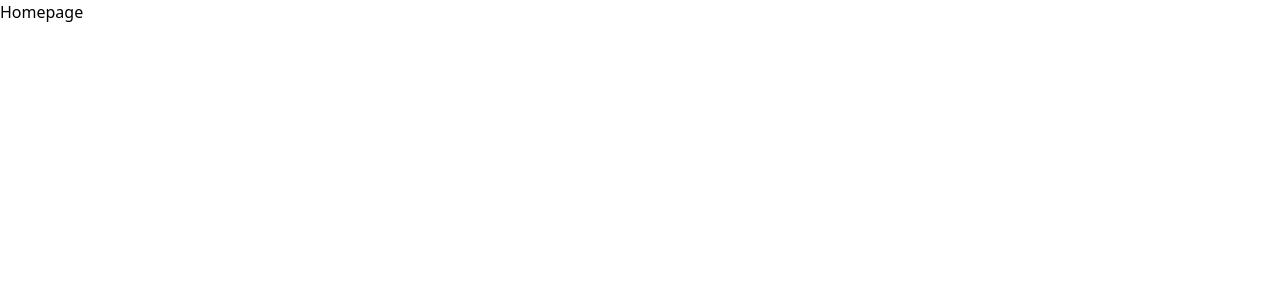
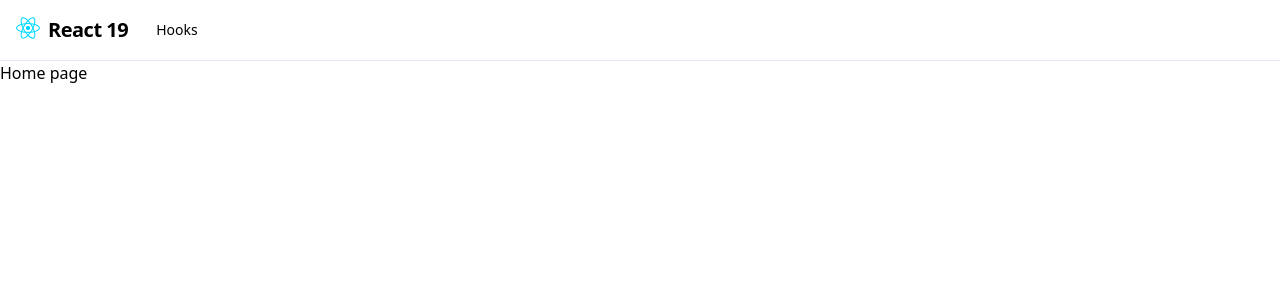
Before and after one commit to TungPH7/learn-react-19, a React (Vite) app: page / in a window 1280 px wide. Shown: the top 300 px of the page. Built offline with nearby package versions, Linux system fonts and the light colour scheme.

Commit message:
Add Header component with dropdown menu

```diff
--- a/src/App.tsx
+++ b/src/App.tsx
@@ -1,12 +1,35 @@
 import { BrowserRouter, Route, Routes } from 'react-router'
 import './global.css'
+import { DefaultLayout } from './layout/default-layout'
 
 function App() {
   return (
     <BrowserRouter>
       <Routes>
-        <Route path="/" element={<div>Homepage</div>} />
-        <Route path="/about" element={<div>About</div>} />
+        <Route
+          path="/"
+          element={
+            <DefaultLayout>
+              <div>Home page</div>
+            </DefaultLayout>
+          }
+        />
+        <Route
+          path="hooks/use-state"
+          element={
+            <DefaultLayout>
+              <div>useState page</div>
+            </DefaultLayout>
+          }
+        />
+        <Route
+          path="hooks/use-effect"
+          element={
+            <DefaultLayout>
+              <div>useEffect page</div>
+            </DefaultLayout>
+          }
+        />
       </Routes>
     </BrowserRouter>
   )
--- /dev/null
+++ b/src/layout/components/chevron-right.tsx
@@ -0,0 +1,13 @@
+export function ChevronRight(props: React.SVGProps<SVGSVGElement>) {
+  return (
+    <svg
+      viewBox="0 0 24 24"
+      fill="none"
+      stroke="currentColor"
+      strokeWidth="2"
+      {...props}
+    >
+      <path d="m9 6 6 6-6 6" />
+    </svg>
+  )
+}
--- /dev/null
+++ b/src/layout/components/dropdown-item.tsx
@@ -0,0 +1,45 @@
+import type { MenuNode } from '../header'
+import { MenuLink } from './menulink'
+import { ChevronRight } from './chevron-right'
+
+export function DropdownItem({
+  node,
+  level
+}: {
+  node: MenuNode
+  level: number
+}) {
+  const hasChildren = (node.children?.length ?? 0) > 0
+
+  const base = (
+    <MenuLink
+      to={node.path}
+      label={node.label}
+      className="flex w-full items-center justify-between gap-3 rounded-xl px-3 py-2 text-sm hover:bg-slate-100 focus:bg-slate-100 focus:outline-none"
+      trailing={
+        hasChildren ? <ChevronRight className="h-4 w-4 shrink-0" /> : null
+      }
+    />
+  )
+
+  if (!hasChildren) return base
+
+  return (
+    <>
+      {base}
+      {/* Nested flyout: positions to the right of the parent item */}
+      <div
+        role="menu"
+        className="invisible absolute left-full top-0 min-w-48 translate-x-1 rounded-2xl border border-slate-200 bg-white p-2 opacity-0 shadow-xl transition duration-150 ease-out group-hover/sub:visible group-hover/sub:translate-x-0 group-hover/sub:opacity-100 focus-within:visible focus-within:translate-x-0 focus-within:opacity-100"
+      >
+        <ul className="flex flex-col gap-1">
+          {node.children!.map((child) => (
+            <li key={child.id} className="relative group/sub">
+              <DropdownItem node={child} level={level + 1} />
+            </li>
+          ))}
+        </ul>
+      </div>
+    </>
+  )
+}
--- /dev/null
+++ b/src/layout/components/menulink.tsx
@@ -0,0 +1,46 @@
+import { NavLink } from 'react-router'
+
+export function MenuLink({
+  to,
+  label,
+  className,
+  trailing
+}: {
+  to?: string
+  label: string
+  className?: string
+  trailing?: React.ReactNode
+}) {
+  if (to) {
+    return (
+      <NavLink
+        to={to}
+        className={({ isActive }) =>
+          [
+            className,
+            'block whitespace-nowrap',
+            isActive ? 'bg-slate-900 text-white hover:bg-slate-900' : ''
+          ]
+            .filter(Boolean)
+            .join(' ')
+        }
+      >
+        <span className="flex items-center justify-between gap-3">
+          {label}
+          {trailing}
+        </span>
+      </NavLink>
+    )
+  }
+
+  return (
+    <span
+      className={['block whitespace-nowrap', className]
+        .filter(Boolean)
+        .join(' ')}
+    >
+      {label}
+      {trailing}
+    </span>
+  )
+}
--- /dev/null
+++ b/src/layout/components/top-level-item.tsx
@@ -0,0 +1,44 @@
+import type { MenuNode } from '../header'
+import { DropdownItem } from './dropdown-item'
+import { MenuLink } from './menulink'
+
+export function TopLevelItem({ node }: { node: MenuNode }) {
+  const hasChildren = node.children && node.children.length > 0
+
+  const baseLink = (
+    <MenuLink
+      to={node.path}
+      className="px-3 py-2 text-sm font-medium rounded-xl hover:bg-slate-100 focus:bg-slate-100 focus:outline-none"
+      label={node.label}
+    />
+  )
+
+  if (!hasChildren) return baseLink
+
+  return (
+    <>
+      <button
+        type="button"
+        className="px-3 py-2 text-sm font-medium rounded-xl hover:bg-slate-100 focus:bg-slate-100 focus:outline-none aria-expanded:rounded-b-none"
+        aria-haspopup="menu"
+        aria-expanded="false"
+      >
+        {node.label}
+      </button>
+
+      {/* First level dropdown */}
+      <div
+        role="menu"
+        className="invisible absolute left-0 top-full min-w-48 translate-y-1 rounded-2xl border border-slate-200 bg-white p-2 opacity-0 shadow-xl transition duration-150 ease-out group-hover:visible group-hover:translate-y-0 group-hover:opacity-100 focus-within:visible focus-within:translate-y-0 focus-within:opacity-100"
+      >
+        <ul className="flex flex-col gap-1">
+          {node.children!.map((child) => (
+            <li key={child.id} className="relative group/sub">
+              <DropdownItem node={child} level={1} />
+            </li>
+          ))}
+        </ul>
+      </div>
+    </>
+  )
+}
--- /dev/null
+++ b/src/layout/default-layout.tsx
@@ -0,0 +1,13 @@
+import React from 'react'
+import { Header } from './header'
+
+export const DefaultLayout: React.FC<React.PropsWithChildren> = ({
+  children
+}) => {
+  return (
+    <div>
+      <Header />
+      {children}
+    </div>
+  )
+}
--- /dev/null
+++ b/src/layout/header.tsx
@@ -0,0 +1,42 @@
+import { Link, NavLink } from 'react-router'
+import { TopLevelItem } from './components/top-level-item'
+import ReactLogo from '../assets/react.svg'
+import { MENU } from './menu-config'
+
+export type MenuNode = {
+  id: string
+  label: string
+  path?: string // optional for non-link headings
+  children?: MenuNode[]
+}
+
+export function Header({ menu = MENU }: { menu?: MenuNode[] }) {
+  return (
+    <header className="sticky top-0 z-50 w-full border-b border-slate-200 bg-white/80 backdrop-blur supports-[backdrop-filter]:bg-white/60">
+      <div className="mx-auto flex max-w-7xl items-center px-4 py-3 gap-4">
+        <div className="flex gap-2">
+          <Link to="/">
+            <img src={ReactLogo} className="h-6 w-6" alt="React logo" />
+          </Link>
+          <NavLink to="/" className="text-xl font-bold tracking-tight">
+            React 19
+          </NavLink>
+        </div>
+
+        {/* Desktop Nav */}
+        <nav className="hidden md:block">
+          <ul className="flex items-center gap-2">
+            {menu.map((node) => (
+              <li key={node.id} className="group relative">
+                <TopLevelItem node={node} />
+              </li>
+            ))}
+          </ul>
+        </nav>
+
+        {/* Mobile placeholder (optional) */}
+        <div className="md:hidden text-sm text-slate-500">Menu</div>
+      </div>
+    </header>
+  )
+}
--- /dev/null
+++ b/src/layout/menu-config.ts
@@ -0,0 +1,20 @@
+import type { MenuNode } from './header'
+
+export const MENU: MenuNode[] = [
+  {
+    id: 'hooks',
+    label: 'Hooks',
+    children: [
+      {
+        id: 'use-state',
+        label: 'useState',
+        path: '/hooks/use-state'
+      },
+      {
+        id: 'use-effect',
+        label: 'useEffect',
+        path: '/hooks/use-effect'
+      }
+    ]
+  }
+]
```
